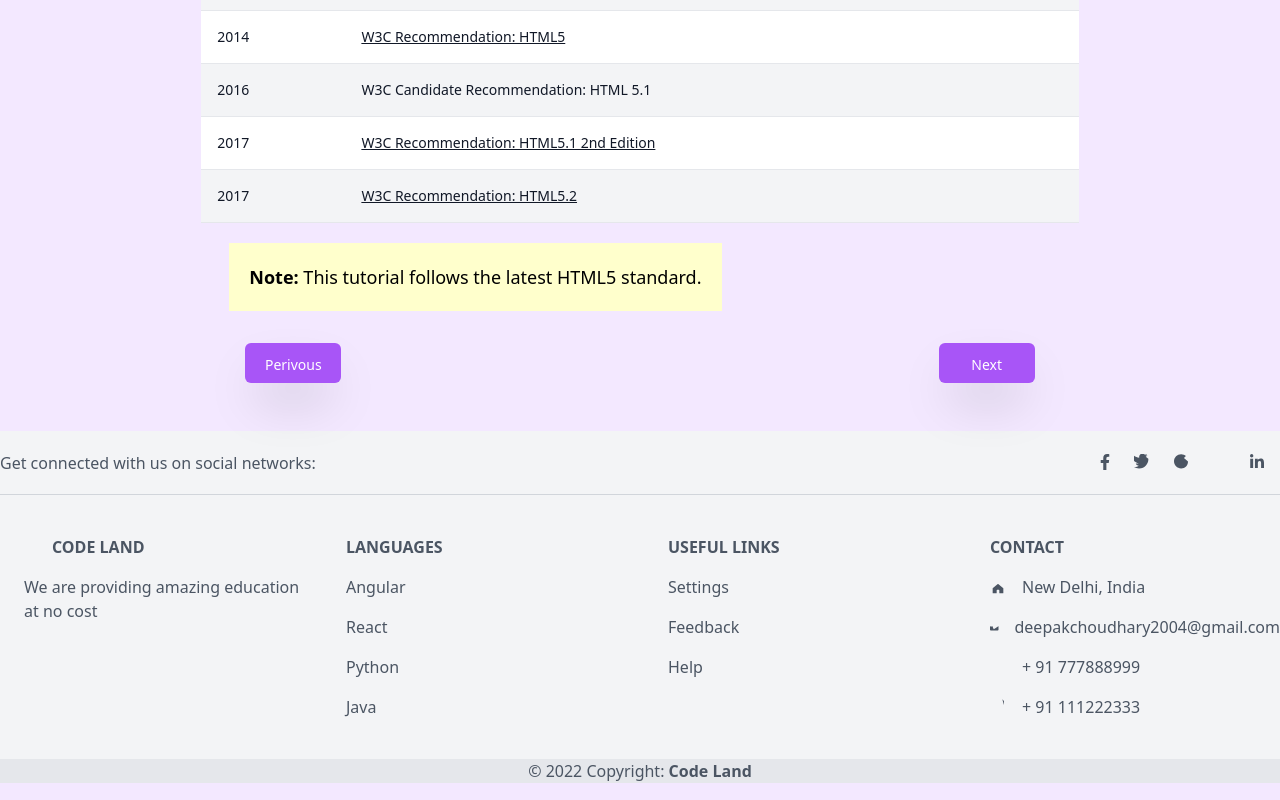
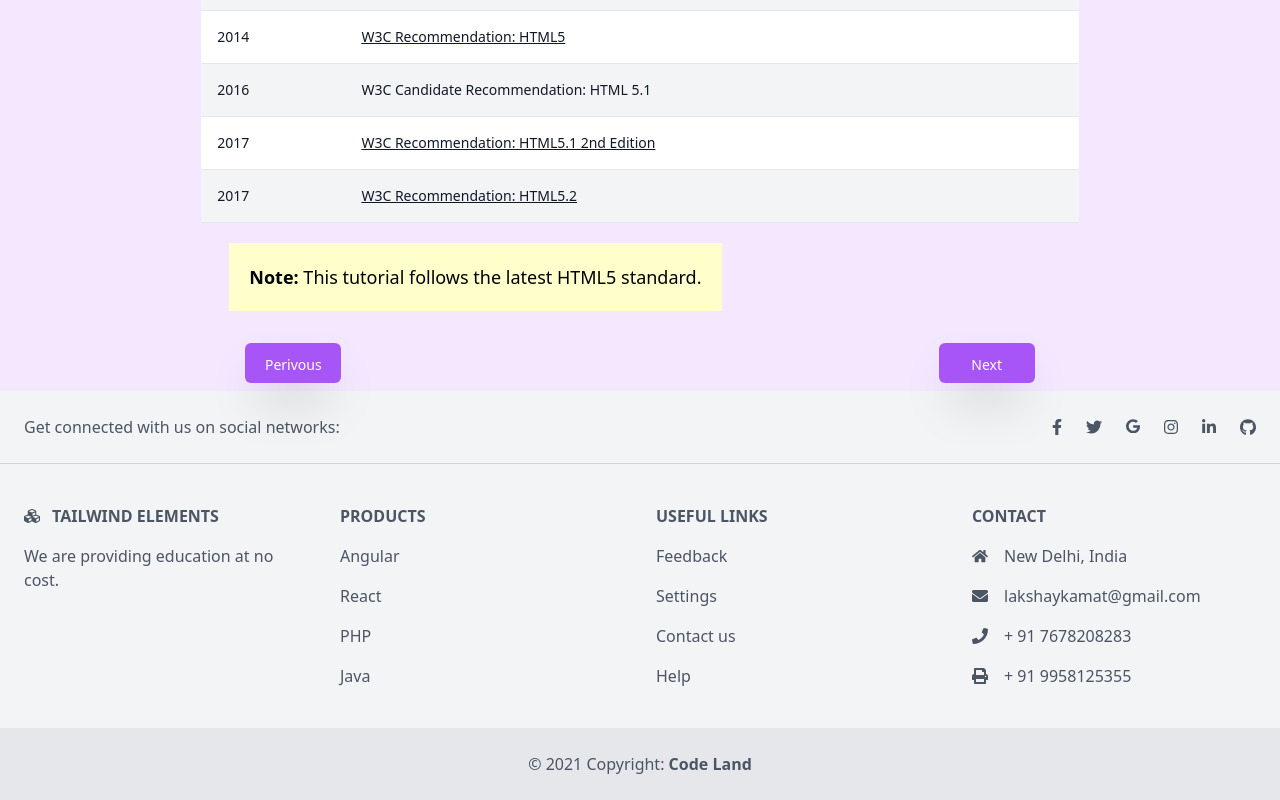
Before and after one commit to lakshaykamat/code-land, a website built with Vite: page index.html in a window 1280 px wide. Shown: the part 3296-4096 px from the top of the page. Built offline with nearby package versions, Linux system fonts and the light colour scheme; a script that the page names is missing.

Commit message:
footer again fixed

```diff
--- a/index.html
+++ b/index.html
@@ -333,46 +333,46 @@
             class="  h-10 w-24   rounded-md bg-purple-500 hover:bg-purple-600 py-3 px-3 text-sm text-white shadow-2xl translate-y-8 mr-8">Next</button>
         </div>
 <!-- ----------------------------------------------------Footer ------------------------------------------------------->
-        <footer class="text-center lg:text-left bg-gray-100 text-gray-600 mt-10">
-            <div class="flex justify-center items-center lg:justify-between l-6 border-b border-gray-300 h-[4rem]">
+<footer class="text-center lg:text-left bg-gray-100 text-gray-600">
+  <div class="flex justify-center items-center lg:justify-between p-6 border-b border-gray-300">
     <div class="mr-12 hidden lg:block">
       <span>Get connected with us on social networks:</span>
     </div>
     <div class="flex justify-center">
-                <a href="#!" class="ml-6 text-gray-600">
+      <a href="#!" class="mr-6 text-gray-600">
         <svg aria-hidden="true" focusable="false" data-prefix="fab" data-icon="facebook-f"
           class="w-2.5" role="img" xmlns="http://www.w3.org/2000/svg"
-                    viewbox="0 0 320 512">
+          viewBox="0 0 320 512">
           <path fill="currentColor"
             d="M279.14 288l14.22-92.66h-88.91v-60.13c0-25.35 12.42-50.06 52.24-50.06h40.42V6.26S260.43 0 225.36 0c-73.22 0-121.08 44.38-121.08 124.72v70.62H22.89V288h81.39v224h100.17V288z">
           </path>
         </svg>
       </a>
-                <a href="#!" class="ml-6 text-gray-600">
+      <a href="#!" class="mr-6 text-gray-600">
         <svg aria-hidden="true" focusable="false" data-prefix="fab" data-icon="twitter"
           class="w-4" role="img" xmlns="http://www.w3.org/2000/svg" viewbox="0 0 512 512">
           <path fill="currentColor"
-                      d="M459.37 151.716c.325 4.548.325 9.097.325 13.645 0 138.72-105.583 298.558-298.558 298.558-59.452 0-114.68-17.219-161.137-47.106 8.447.974 16.568 1.299 25.34 1.299 49.055 0 94.213-16.568 130.274-44.832-46.132-.975-84.792-31.188-98.112-72.77l 6.498.974 12.995 1.624 19.818 1.624 9.421 0 18.843-1.3 27.614-3.573-48.081-9.747-84.143-51.98-84.143-102.985v-1.299c13.969 7.797 30.214 12.67 47.431 13.319-28.264-18.843-46.781-51.005-46.781-87.391 0-19.492 5.197-37.36 14.294-52.954 51.655 63.675 129.3 105.258 216.365 109.807-1.624-7.797-2.599-15.918-2.599-24.04 0-57.828 46.782-104.934 104.934-104.934 30.213 0 57.502 12.67 76.67 33.137 23.715-4.548 46.456-13.32 66.599-25.34-7.798 24.366-24.366 44.833-46.132 57.827 21.117-2.273 41.584-8.122 60.426-16.243-14.292 20.791-32.161 39.308-52.628 54.253z">
+            d="M459.37 151.716c.325 4.548.325 9.097.325 13.645 0 138.72-105.583 298.558-298.558 298.558-59.452 0-114.68-17.219-161.137-47.106 8.447.974 16.568 1.299 25.34 1.299 49.055 0 94.213-16.568 130.274-44.832-46.132-.975-84.792-31.188-98.112-72.772 6.498.974 12.995 1.624 19.818 1.624 9.421 0 18.843-1.3 27.614-3.573-48.081-9.747-84.143-51.98-84.143-102.985v-1.299c13.969 7.797 30.214 12.67 47.431 13.319-28.264-18.843-46.781-51.005-46.781-87.391 0-19.492 5.197-37.36 14.294-52.954 51.655 63.675 129.3 105.258 216.365 109.807-1.624-7.797-2.599-15.918-2.599-24.04 0-57.828 46.782-104.934 104.934-104.934 30.213 0 57.502 12.67 76.67 33.137 23.715-4.548 46.456-13.32 66.599-25.34-7.798 24.366-24.366 44.833-46.132 57.827 21.117-2.273 41.584-8.122 60.426-16.243-14.292 20.791-32.161 39.308-52.628 54.253z">
           </path>
         </svg>
       </a>
-                <a href="#!" class="ml-6 text-gray-600">
+      <a href="#!" class="mr-6 text-gray-600">
         <svg aria-hidden="true" focusable="false" data-prefix="fab" data-icon="google"
           class="w-3.5" role="img" xmlns="http://www.w3.org/2000/svg" viewbox="0 0 488 512">
           <path fill="currentColor"
-                      d="M488 261.8C488 403.3 391.1 504 248 504 110.8 504 0 393.2 0 256S110.8 8 248 8c66.8 0 123 24.5 166.3 64.9l-67.5 64.9C258.5 5l.6 94.3 11l.6 94.3 256c0 86.5 69.1 15l.6 153.7 15l.6 98.2 0 135-70.4 140.8-106.9H248v-85.3h236.1c2.3 12.7 3.9 24.9 3.9 41.4z">
+            d="M488 261.8C488 403.3 391.1 504 248 504 110.8 504 0 393.2 0 256S110.8 8 248 8c66.8 0 123 24.5 166.3 64.9l-67.5 64.9C258.5 52.6 94.3 116.6 94.3 256c0 86.5 69.1 156.6 153.7 156.6 98.2 0 135-70.4 140.8-106.9H248v-85.3h236.1c2.3 12.7 3.9 24.9 3.9 41.4z">
           </path>
         </svg>
       </a>
-                <a href="#!" class="ml-6 text-gray-600">
+      <a href="#!" class="mr-6 text-gray-600">
         <svg aria-hidden="true" focusable="false" data-prefix="fab" data-icon="instagram"
           class="w-3.5" role="img" xmlns="http://www.w3.org/2000/svg" viewbox="0 0 448 512">
           <path fill="currentColor"
-                      d="M224.1 141c-6l.6 0-114.9 51.3-114.9 114.9s51.3 114.9 114.9 114.9S339 319.5 339 255.9 287.7 141 224.1 141zm0 189.6c-41.1 0-74.7-33.5-74.7-74.7s33.5-74.7 74.7-74.7 74.7 33.5 74.7 74.7-3l.6 74.7-74.7 74.7zm146.4-194.3c0 14.9-12 26.8-26.8 26.8-14.9 0-26.8-12-26.8-26.8s12-26.8 26.8-26.8 26.8 12 26.8 26.8zm76.1 27.2c-1.7-35.9-9.9-67.7-36.2-93.9-26.2-26.2-58-34.4-93.9-36.2-37-2.1-147.9-2.1-184.9 0-35.8 1.7-6l.6 9.9-93.9 36.1s-34.4 58-36.2 93.9c-2.1 37-2.1 147.9 0 184.9 1.7 35.9 9.9 67.7 36.2 93.9s58 34.4 93.9 36.2c37 2.1 147.9 2.1 184.9 0 35.9-1.7 67.7-9.9 93.9-36.2 26.2-26.2 34.4-58 36.2-93.9 2.1-37 2.1-147.8 0-184.8zM398.8 388c-7.8 1l.6-22.9 34.7-4l.6 4l.6-29.5 11.7-99.5 9-132.1 9s-102.7 l.6-132.1-9c-1l.6-7.8-34.7-22.9-4l.6-4l.6-11.7-29.5-9-99.5-9-132.1s-l.6-102.7 9-132.1c7.8-1l.6 22.9-34.7 4l.6-4l.6 29.5-11.7 99.5-9 132.1-9s102.7-l.6 132.1 9c1l.6 7.8 34.7 22.9 4l.6 4l.6 11.7 29.5 9 99.5 9 132.1s2.7 102.7-9 132.1z">
+            d="M224.1 141c-63.6 0-114.9 51.3-114.9 114.9s51.3 114.9 114.9 114.9S339 319.5 339 255.9 287.7 141 224.1 141zm0 189.6c-41.1 0-74.7-33.5-74.7-74.7s33.5-74.7 74.7-74.7 74.7 33.5 74.7 74.7-33.6 74.7-74.7 74.7zm146.4-194.3c0 14.9-12 26.8-26.8 26.8-14.9 0-26.8-12-26.8-26.8s12-26.8 26.8-26.8 26.8 12 26.8 26.8zm76.1 27.2c-1.7-35.9-9.9-67.7-36.2-93.9-26.2-26.2-58-34.4-93.9-36.2-37-2.1-147.9-2.1-184.9 0-35.8 1.7-67.6 9.9-93.9 36.1s-34.4 58-36.2 93.9c-2.1 37-2.1 147.9 0 184.9 1.7 35.9 9.9 67.7 36.2 93.9s58 34.4 93.9 36.2c37 2.1 147.9 2.1 184.9 0 35.9-1.7 67.7-9.9 93.9-36.2 26.2-26.2 34.4-58 36.2-93.9 2.1-37 2.1-147.8 0-184.8zM398.8 388c-7.8 19.6-22.9 34.7-42.6 42.6-29.5 11.7-99.5 9-132.1 9s-102.7 2.6-132.1-9c-19.6-7.8-34.7-22.9-42.6-42.6-11.7-29.5-9-99.5-9-132.1s-2.6-102.7 9-132.1c7.8-19.6 22.9-34.7 42.6-42.6 29.5-11.7 99.5-9 132.1-9s102.7-2.6 132.1 9c19.6 7.8 34.7 22.9 42.6 42.6 11.7 29.5 9 99.5 9 132.1s2.7 102.7-9 132.1z">
           </path>
         </svg>
       </a>
-                <a href="#!" class="ml-6 text-gray-600">
+      <a href="#!" class="mr-6 text-gray-600">
         <svg aria-hidden="true" focusable="false" data-prefix="fab" data-icon="linkedin-in"
           class="w-3.5" role="img" xmlns="http://www.w3.org/2000/svg"
           viewbox="0 0 448 512">
@@ -385,13 +385,13 @@
         <svg aria-hidden="true" focusable="false" data-prefix="fab" data-icon="github"
           class="w-4" role="img" xmlns="http://www.w3.org/2000/svg" viewbox="0 0 496 512">
           <path fill="currentColor"
-                      d="M165.9 397.4c0 2-2.3 l.6-5.2 l.6-3.3.3-l.6-1.3-l.6-l.6 0-2 2.3-l.6 5.2-l.6 3-.3 l.6 1.3 l.6 3.6zm-31.1-4.5c-.7 2 1.3 4.3 4.3 4.9 l.6 1 l.6 l 6.2-2s-1.3-4.3-4.3-5.2c-l.6-.7-5.5.l-6.2 2.3zm44.2-1.7c-2.9.7-4.9 l.6-l.6 4.9.3 2 2.9 3.3 5.9 l.6 2.9-.7 4.9-l.6 l.6-l.6-.3-1.9-3-3.2-5.9-2.9zM244.8 8C106.1 8 0 113.3 0 252c0 110.9 69.8 205.8 169.5 239.2 12.8 2.3 17.3-l.6 17.3-12.1 l-6.2-.3-40.4-.3-61.4 0 0-70 15-84.7-29.8 0 0-11.4-29.1-27.8-3l.6 0 0-22.9-15.7 l.6-15.4 0 0 24.9 2 3l.6 25.8 21.9 3l.6 5l.6 27.5 72.9 20.9 2.3-16 8.8-27.1 16-33.7-55.l-6.2-112.3-14.3-112.3-110.5 0-27.5 l.6-41.3 2l.6-58.9-l.l-6.5-11.1-33.3 l.6-67.9 20.l-6.5 69 27 69 27 20-l.6 41.5-8.5 62.8-8.5s42.8 2.9 62.8 8.5c0 0 48.1-3l.6 69-27 13.7 34.7 5.2 61.4 l.6 67.9 16 17.7 25.8 31.5 25.8 58.9 0 96.5-58.9 104.2-114.8 110.5 9.2 7.9 17 22.9 17 46.4 0 33.7-.3 75.4-.3 8l.6 l 6.5 l.6 14.4 17.3 12.1C428.2 457.8 496 362.9 496 252 496 113.3 383.5 8 244.8 8zM97.2 352.9c-1.3 1-1 3.3.7 5.2 l.6 l.6 3.9 2.3 5.2 1 1.3-1 1-3.3-.7-5.2-l.6-l.6-3.9-2.3-5.2-1zm-10.8-8.1c-.7 1.3.3 2.9 2.3 3.9 l.6 1 l.6.7 4.3-.7.7-1.3-.3-2.9-2.3-3.9-2l.6-l.6-.3-4.3.7zm32.4 35.6c-l.6 1.3-1 4.3 1.l 6.2 2.3 2.3 5.2 l.l 6.5 1 1.3-1.3.7-4.3-1.l-6.2-2.2-2.3-5.2-l.l-6.5-1zm-11.4-14.7c-l.6 1-l.6 l.6 0 5.9 l.6 2.3 4.3 3.3 l.6 2.3 l.6-1.3 l.6-3.9 l-6.2-1.4-2.3-4-3.3-l.6-2z">
+            d="M165.9 397.4c0 2-2.3 3.6-5.2 3.6-3.3.3-5.6-1.3-5.6-3.6 0-2 2.3-3.6 5.2-3.6 3-.3 5.6 1.3 5.6 3.6zm-31.1-4.5c-.7 2 1.3 4.3 4.3 4.9 2.6 1 5.6 0 6.2-2s-1.3-4.3-4.3-5.2c-2.6-.7-5.5.3-6.2 2.3zm44.2-1.7c-2.9.7-4.9 2.6-4.6 4.9.3 2 2.9 3.3 5.9 2.6 2.9-.7 4.9-2.6 4.6-4.6-.3-1.9-3-3.2-5.9-2.9zM244.8 8C106.1 8 0 113.3 0 252c0 110.9 69.8 205.8 169.5 239.2 12.8 2.3 17.3-5.6 17.3-12.1 0-6.2-.3-40.4-.3-61.4 0 0-70 15-84.7-29.8 0 0-11.4-29.1-27.8-36.6 0 0-22.9-15.7 1.6-15.4 0 0 24.9 2 38.6 25.8 21.9 38.6 58.6 27.5 72.9 20.9 2.3-16 8.8-27.1 16-33.7-55.9-6.2-112.3-14.3-112.3-110.5 0-27.5 7.6-41.3 23.6-58.9-2.6-6.5-11.1-33.3 2.6-67.9 20.9-6.5 69 27 69 27 20-5.6 41.5-8.5 62.8-8.5s42.8 2.9 62.8 8.5c0 0 48.1-33.6 69-27 13.7 34.7 5.2 61.4 2.6 67.9 16 17.7 25.8 31.5 25.8 58.9 0 96.5-58.9 104.2-114.8 110.5 9.2 7.9 17 22.9 17 46.4 0 33.7-.3 75.4-.3 83.6 0 6.5 4.6 14.4 17.3 12.1C428.2 457.8 496 362.9 496 252 496 113.3 383.5 8 244.8 8zM97.2 352.9c-1.3 1-1 3.3.7 5.2 1.6 1.6 3.9 2.3 5.2 1 1.3-1 1-3.3-.7-5.2-1.6-1.6-3.9-2.3-5.2-1zm-10.8-8.1c-.7 1.3.3 2.9 2.3 3.9 1.6 1 3.6.7 4.3-.7.7-1.3-.3-2.9-2.3-3.9-2-.6-3.6-.3-4.3.7zm32.4 35.6c-1.6 1.3-1 4.3 1.3 6.2 2.3 2.3 5.2 2.6 6.5 1 1.3-1.3.7-4.3-1.3-6.2-2.2-2.3-5.2-2.6-6.5-1zm-11.4-14.7c-1.6 1-1.6 3.6 0 5.9 1.6 2.3 4.3 3.3 5.6 2.3 1.6-1.3 1.6-3.9 0-6.2-1.4-2.3-4-3.3-5.6-2z">
           </path>
         </svg>
       </a>
     </div>
   </div>
-            <div class="ml-6 py-10 text-center md:text-left">
+  <div class="mx-6 py-10 text-center md:text-left">
     <div class="grid grid-1 md:grid-cols-2 lg:grid-cols-4 gap-8">
       <div class="">
         <h6 class="
@@ -407,18 +407,18 @@
             class="w-4 mr-3" role="img" xmlns="http://www.w3.org/2000/svg"
             viewbox="0 0 512 512">
             <path fill="currentColor"
-                        d="M48l.6 250.2L392 214V105.5c0-15-9.3-28.4-23.4-33.7l-100-37.5c-8.1-3.1-17.1-3.1-25.3 0l-100 37.5c-14.1 5.3-23.4 18.7-23.4 33.7V214l-9l.6 36.2C9.3 255.5 0 268.9 0 283.9V394c0 1l.6 7.7 26.1 19.9 32.2l100 50c10.1 5.1 22.1 5.1 32.2 0l103.9-52 103.9 52c10.1 5.1 22.1 5.1 32.2 0l100-50c12.l-6.1 19.9-1l.6 19.9-32.2V283.9c0-15-9.3-28.4-23.4-33.7zM358 214.8l-85 31.9v-68.2l85-37v73.3zM154 104.1l102-38.2 102 38.2v.6l-102 41.4-102-41.4v-.6zm84 291.1l-85 42.5v-79.1l85-38.8v75.4zm0-112l-102 41.4-102-41.4v-.6l102-38.2 102 38.2v.6zm240 112l-85 42.5v-79.1l85-38.8v75.4zm0-112l-102 41.4-102-41.4v-.6l102-38.2 102 38.2v.6z">
+              d="M488.6 250.2L392 214V105.5c0-15-9.3-28.4-23.4-33.7l-100-37.5c-8.1-3.1-17.1-3.1-25.3 0l-100 37.5c-14.1 5.3-23.4 18.7-23.4 33.7V214l-96.6 36.2C9.3 255.5 0 268.9 0 283.9V394c0 13.6 7.7 26.1 19.9 32.2l100 50c10.1 5.1 22.1 5.1 32.2 0l103.9-52 103.9 52c10.1 5.1 22.1 5.1 32.2 0l100-50c12.2-6.1 19.9-18.6 19.9-32.2V283.9c0-15-9.3-28.4-23.4-33.7zM358 214.8l-85 31.9v-68.2l85-37v73.3zM154 104.1l102-38.2 102 38.2v.6l-102 41.4-102-41.4v-.6zm84 291.1l-85 42.5v-79.1l85-38.8v75.4zm0-112l-102 41.4-102-41.4v-.6l102-38.2 102 38.2v.6zm240 112l-85 42.5v-79.1l85-38.8v75.4zm0-112l-102 41.4-102-41.4v-.6l102-38.2 102 38.2v.6z">
             </path>
           </svg>
-                    Code Land
+          Tailwind ELEMENTS
         </h6>
         <p>
-                    We are providing amazing education at no cost
+         We are providing education at no cost.
         </p>
       </div>
       <div class="">
         <h6 class="uppercase font-semibold mb-4 flex justify-center md:justify-start">
-                    Languages
+          Products
         </h6>
         <p class="mb-4">
           <a href="#!" class="text-gray-600">Angular</a>
@@ -427,7 +427,7 @@
           <a href="#!" class="text-gray-600">React</a>
         </p>
         <p class="mb-4">
-                    <a href="#!" class="text-gray-600">Python</a>
+          <a href="#!" class="text-gray-600">PHP</a>
         </p>
         <p>
           <a href="#!" class="text-gray-600">Java</a>
@@ -438,10 +438,13 @@
           Useful links
         </h6>
         <p class="mb-4">
+          <a href="#!" class="text-gray-600">Feedback</a>
+        </p>
+        <p class="mb-4">
           <a href="#!" class="text-gray-600">Settings</a>
         </p>
         <p class="mb-4">
-                    <a href="#!" class="text-gray-600">Feedback</a>
+          <a href="#!" class="text-gray-600">Contact us</a>
         </p>
         <p>
           <a href="#!" class="text-gray-600">Help</a>
@@ -455,7 +458,7 @@
           <svg aria-hidden="true" focusable="false" data-prefix="fas" data-icon="home"
             class="w-4 mr-4" role="img" xmlns="http://www.w3.org/2000/svg" viewbox="0 0 576 512">
             <path fill="currentColor"
-                        d="M280.37 148.26L96 300.11V464a16 16 0 0 0 16 16l112.06-.29a16 16 0 0 0 15.92-16V368a16 16 0 0 1 16-16h64a16 16 0 0 1 16 16v95.64a16 16 0 0 0 16 16.05L464 480a16 16 0 0 0 16-16V300L295.67 148.26a12.19 12.19 0 0 0-15.3 0zM57l.6 251.47L488 182.56V44.05a12 12 0 0 0-12-12h-56a12 12 0 0 0-12 12v72.61L318.47 43a48 48 0 0 0-61 0L4.34 251.47a12 12 0 0 0-l.6 16.9l25.5 31A12 12 0 0 0 45.15 301l235.22-193.74a12.19 12.19 0 0 1 15.3 0L530.9 301a12 12 0 0 0 16.9-1.6l25.5-31a12 12 0 0 0-1.7-16.93z">
+              d="M280.37 148.26L96 300.11V464a16 16 0 0 0 16 16l112.06-.29a16 16 0 0 0 15.92-16V368a16 16 0 0 1 16-16h64a16 16 0 0 1 16 16v95.64a16 16 0 0 0 16 16.05L464 480a16 16 0 0 0 16-16V300L295.67 148.26a12.19 12.19 0 0 0-15.3 0zM571.6 251.47L488 182.56V44.05a12 12 0 0 0-12-12h-56a12 12 0 0 0-12 12v72.61L318.47 43a48 48 0 0 0-61 0L4.34 251.47a12 12 0 0 0-1.6 16.9l25.5 31A12 12 0 0 0 45.15 301l235.22-193.74a12.19 12.19 0 0 1 15.3 0L530.9 301a12 12 0 0 0 16.9-1.6l25.5-31a12 12 0 0 0-1.7-16.93z">
             </path>
           </svg>
           New Delhi, India
@@ -465,36 +468,36 @@
             class="w-4 mr-4" role="img" xmlns="http://www.w3.org/2000/svg"
             viewbox="0 0 512 512">
             <path fill="currentColor"
-                        d="M502.3 190.8c3.9-3.1 9.7-.2 9.7 4.7V400c0 26.5-21.5 48-48 48H48c-26.5 0-48-21.5-48-48V195.6c0-5 5.7-7.8 9.7-4.7 22.4 17.4 52.1 39.5 154.1 11l.6 21.1 15.4 56.7 47.8 92.2 4l.6 35.7.3 72-32.8 92.3-4l.6 102-74.1 13l.6-96.3 154-113.7zM256 320c23.2.4 5l.6-29.2 73.4-41.4 132.7-96.3 142.8-104.7 173.4-128.7 5.8-4.5 9.2-11.5 9.2-18.9v-19c0-26.5-21.5-48-48-48H48C21.5 64 0 85.5 0 112v19c0 7.4 3.4 14.3 9.2 18.9 3l.6 23.9 40.7 32.4 173.4 128.7 16.8 12.2 50.2 41.8 73.4 41.4z">
+              d="M502.3 190.8c3.9-3.1 9.7-.2 9.7 4.7V400c0 26.5-21.5 48-48 48H48c-26.5 0-48-21.5-48-48V195.6c0-5 5.7-7.8 9.7-4.7 22.4 17.4 52.1 39.5 154.1 113.6 21.1 15.4 56.7 47.8 92.2 47.6 35.7.3 72-32.8 92.3-47.6 102-74.1 131.6-96.3 154-113.7zM256 320c23.2.4 56.6-29.2 73.4-41.4 132.7-96.3 142.8-104.7 173.4-128.7 5.8-4.5 9.2-11.5 9.2-18.9v-19c0-26.5-21.5-48-48-48H48C21.5 64 0 85.5 0 112v19c0 7.4 3.4 14.3 9.2 18.9 30.6 23.9 40.7 32.4 173.4 128.7 16.8 12.2 50.2 41.8 73.4 41.4z">
             </path>
           </svg>
-                    deepakchoudhary2004@gmail.com
+          lakshaykamat@gmail.com
         </p>
         <p class="flex items-center justify-center md:justify-start mb-4">
           <svg aria-hidden="true" focusable="false" data-prefix="fas" data-icon="phone"
             class="w-4 mr-4" role="img" xmlns="http://www.w3.org/2000/svg"
             viewbox="0 0 512 512">
             <path fill="currentColor"
-                        d="M493.4 24.6l-104-24c-11.3-l.6-22.9 3.3-27.5 13.9l-48 112c-4.2 9.8-1.4 21.l 6.9 28l6l.6 49.6c-36 76.7-98.9 140.5-177.2 177.2l-4l.6-60.6l-6.8-8.3-18.2-11.1-2l-6.9l-112 48C3.9 366.5-2 378.l.6 389.4l24 104C27.1 504.2 36.7 512 48 512c256.1 0 464-207.5 464-464 0-11.2-7.7-20.9-1l.6-23.4z">
+              d="M493.4 24.6l-104-24c-11.3-2.6-22.9 3.3-27.5 13.9l-48 112c-4.2 9.8-1.4 21.3 6.9 28l60.6 49.6c-36 76.7-98.9 140.5-177.2 177.2l-49.6-60.6c-6.8-8.3-18.2-11.1-28-6.9l-112 48C3.9 366.5-2 378.1.6 389.4l24 104C27.1 504.2 36.7 512 48 512c256.1 0 464-207.5 464-464 0-11.2-7.7-20.9-18.6-23.4z">
             </path>
           </svg>
-                    + 91 777888999
+          + 91 7678208283
         </p>
         <p class="flex items-center justify-center md:justify-start">
           <svg aria-hidden="true" focusable="false" data-prefix="fas" data-icon="print"
             class="w-4 mr-4" role="img" xmlns="http://www.w3.org/2000/svg"
             viewbox="0 0 512 512">
             <path fill="currentColor"
-                        d="M448 192V77.25c0-8.49-3.37-16.62-9.37-22.63L393.37 9.37l-l-6-14.14-9.37-22.63-9.37H96C78.33 0 64 14.33 64 32v160c-35.35 0-64 28.65-64 64v112c0 8.84 7.16 16 16 16h48v96c0 17.67 14.33 32 32 32h320c17.67 0 32-14.33 32-32v-96h48c8.84 0 16-7.16 16-16V256c0-35.35-28.65-64-64-64zm-64 256H128v-96h256v96zm0-224H128V64h192v48c0 8.84 7.16 16 16 16h48v96zm48 72c-13.25 0-24-10.75-24-24 0-13.26 10.75-24 24-24s24 10.74 24 24c0 13.25-10.75 24-24 24z">
+              d="M448 192V77.25c0-8.49-3.37-16.62-9.37-22.63L393.37 9.37c-6-6-14.14-9.37-22.63-9.37H96C78.33 0 64 14.33 64 32v160c-35.35 0-64 28.65-64 64v112c0 8.84 7.16 16 16 16h48v96c0 17.67 14.33 32 32 32h320c17.67 0 32-14.33 32-32v-96h48c8.84 0 16-7.16 16-16V256c0-35.35-28.65-64-64-64zm-64 256H128v-96h256v96zm0-224H128V64h192v48c0 8.84 7.16 16 16 16h48v96zm48 72c-13.25 0-24-10.75-24-24 0-13.26 10.75-24 24-24s24 10.74 24 24c0 13.25-10.75 24-24 24z">
             </path>
           </svg>
-                    + 91 111222333
+          + 91 9958125355
         </p>
       </div>
     </div>
   </div>
-            <div class="text-center l-6 bg-gray-200">
-              <span>© 2022 Copyright:</span>
+  <div class="text-center p-6 bg-gray-200">
+    <span>© 2021 Copyright:</span>
     <a class="text-gray-600 font-semibold" href="#">Code Land</a>
   </div>
 </footer>
```
Lines whose indentation alone changed are shown as unchanged.
